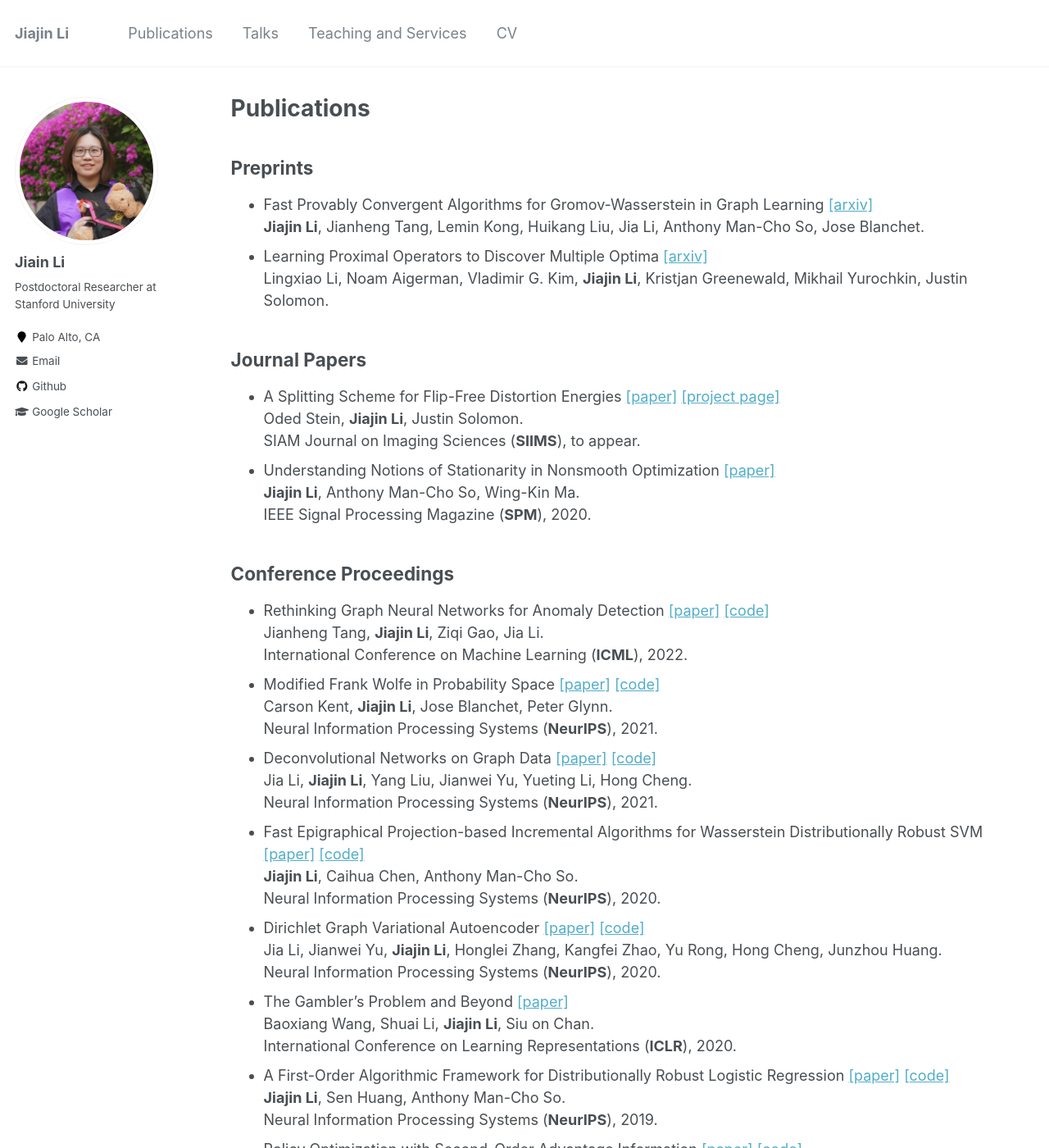
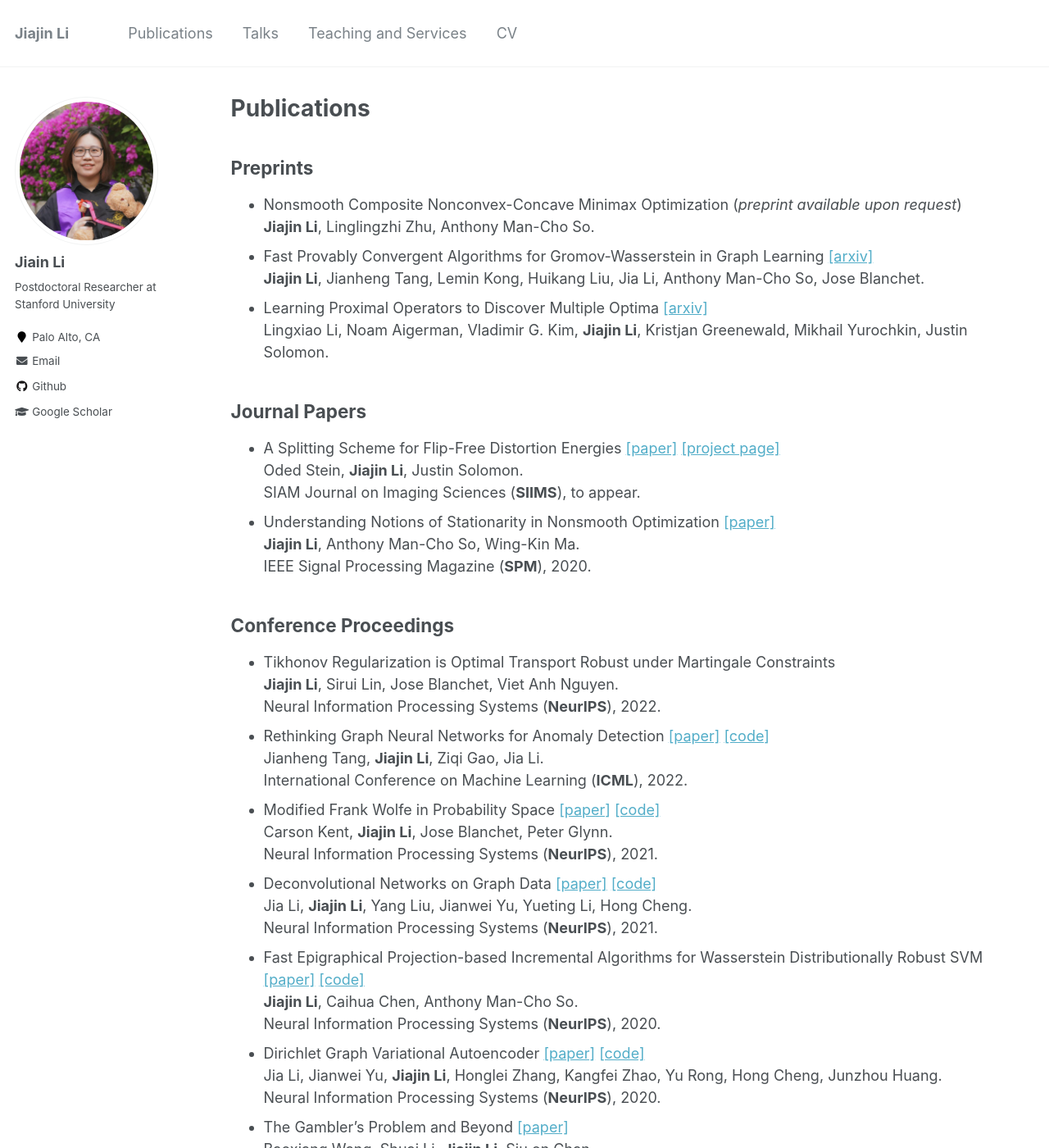
Before and after one commit to gerrili1996/gerrili1996.github.io, a Jekyll site: the page built from _pages/publications.md, in a window 1280 px wide and 1400 px high. Shown: the whole window at 82% size. Built offline with Jekyll 4.4.1, drawn with Linux system fonts in a browser that asks for light colours.

Commit message:
update-sep-2022

```diff
--- a/_pages/publications.md
+++ b/_pages/publications.md
@@ -6,8 +6,10 @@ author_profile: true
 ---
 
 ## Preprints
+- Nonsmooth Composite Nonconvex-Concave Minimax Optimization (*preprint available upon request*) <br>
+**Jiajin Li**,  Linglingzhi Zhu, Anthony Man-Cho So. <br>
 - Fast Provably Convergent Algorithms for Gromov-Wasserstein  in Graph Learning [[arxiv]](https://arxiv.org/abs/2205.08115) <br>
-  **Jiajin Li**,  Jianheng Tang, Lemin Kong, Huikang Liu,  Jia Li, Anthony Man-Cho So, Jose Blanchet.
+  **Jiajin Li**,  Jianheng Tang, Lemin Kong, Huikang Liu,  Jia Li, Anthony Man-Cho So, Jose Blanchet. <br>
 - Learning Proximal Operators to Discover Multiple Optima   [[arxiv]](https://arxiv.org/pdf/2201.11945.pdf)  <br>
   Lingxiao Li, Noam Aigerman, Vladimir G. Kim, **Jiajin Li**, Kristjan Greenewald, Mikhail Yurochkin, Justin Solomon. <br>
 
@@ -23,6 +25,10 @@ author_profile: true
    IEEE Signal Processing Magazine (**SPM**), 2020.
 
 ## Conference Proceedings
+- Tikhonov Regularization is Optimal Transport Robust under
+Martingale Constraints  <br>
+   **Jiajin Li**, Sirui Lin, Jose Blanchet, Viet Anh Nguyen. <br>
+  Neural Information Processing Systems (**NeurIPS**), 2022.
 - Rethinking Graph Neural Networks for Anomaly Detection [[paper]](https://arxiv.org/abs/2205.15508) [[code]]() <br>
   Jianheng Tang, **Jiajin Li**, Ziqi Gao, Jia Li. <br>
   International Conference on Machine Learning (**ICML**), 2022.
```
Also changed, not shown: _pages/about.md (+3 -0 lines), _pages/talks.md (+9 -0 lines), 1 other file.
